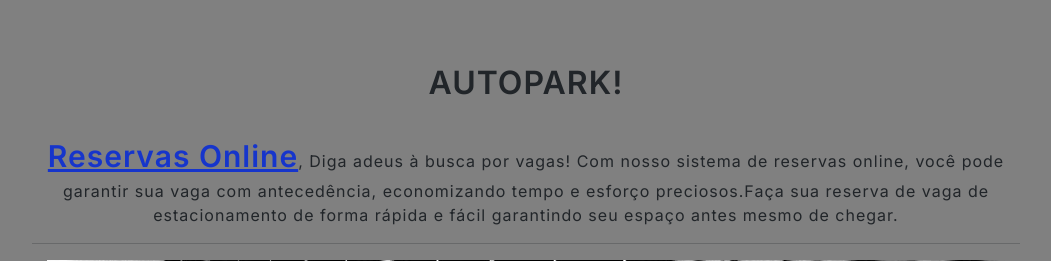
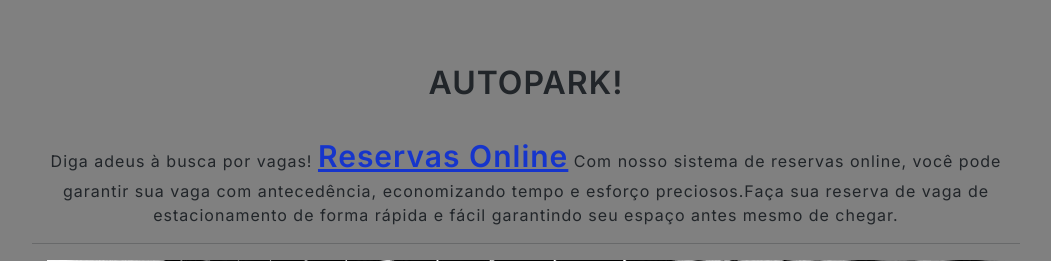
Before and after one commit to Djonatan01/AUTOPARK, a Flask app: page / in a window 1280 px wide. Shown: the part 66-327 px from the top of the page, without its empty margins (114-1165 px from the left). Run offline with Flask 3, Linux system fonts and the light colour scheme; some libraries are stand-ins or nearby versions.

Commit message:
Update index.html

```diff
--- a/Templates/index.html
+++ b/Templates/index.html
@@ -3,7 +3,7 @@
 <div class="position-relative overflow-hidden p-3 p-md-5 m-md-3 text-center">
    <h2><strong>AUTOPARK!</strong></h2>
    <br>
-   <a href="{{url_for('router.home.reserve')}}" class="reservas-online">Reservas Online</a>, Diga adeus à busca por vagas! Com nosso sistema de reservas online, você pode garantir sua vaga com antecedência, economizando tempo e esforço preciosos.Faça sua reserva de vaga de estacionamento de forma rápida e fácil garantindo seu espaço antes mesmo de chegar.
+   Diga adeus à busca por vagas! <a href="{{url_for('router.home.reserve')}}" class="reservas-online">Reservas Online</a> Com nosso sistema de reservas online, você pode garantir sua vaga com antecedência, economizando tempo e esforço preciosos.Faça sua reserva de vaga de estacionamento de forma rápida e fácil garantindo seu espaço antes mesmo de chegar.
    <hr>
    <div class="d-md-flex flex-md-equal w-100 my-md-3 pl-md-3">
       <img src="{{url_for('static', filename='Images/Audi_principal.png')}}" class="img-fluid mx-auto d-block" alt="Imagem responsiva">
```
